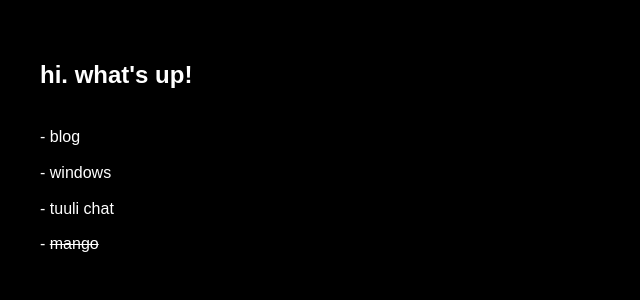
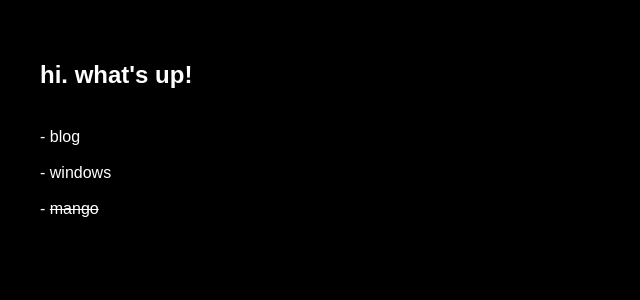
Before and after one commit to tuudug/tuudug.github.io, a Jekyll site: the page index.html, which Jekyll copies as it is, in a window 1280 px wide. Shown: the top 300 px of the page, without its empty margins (0-640 px from the left). Built offline with Jekyll 4.4.1, drawn with Linux system fonts in a browser that asks for light colours.

Commit message:
Remove chat.tuuli.moe and all links from main page (#1)
Co-authored-by: Cursor Agent <cursoragent@cursor.com>
Co-authored-by: Tuguldur <tuudug@users.noreply.github.com>

```diff
--- a/index.html
+++ b/index.html
@@ -25,13 +25,6 @@
         li {
             margin: 10px 0;
         }
-        a {
-            color: white;
-            text-decoration: none;
-        }
-        a:hover {
-            text-decoration: underline;
-        }
         .about {
             margin-top: 40px;
             font-size: 0.9rem;
@@ -43,10 +36,9 @@
     <h1>hi. what's up!</h1>
 
     <ul>
-        <li>- <a href="/blog">blog</a></li>
-        <li>- <a href="/windows/">windows</a></li>
-        <li>- <a href="https://chat.tuuli.moe">tuuli chat</a></li>
-        <li>- <del><a href="https://mango.tuuli.moe">mango</a></del></li>
+        <li>- blog</li>
+        <li>- windows</li>
+        <li>- <del>mango</del></li>
     </ul>
 
 </body>
```
